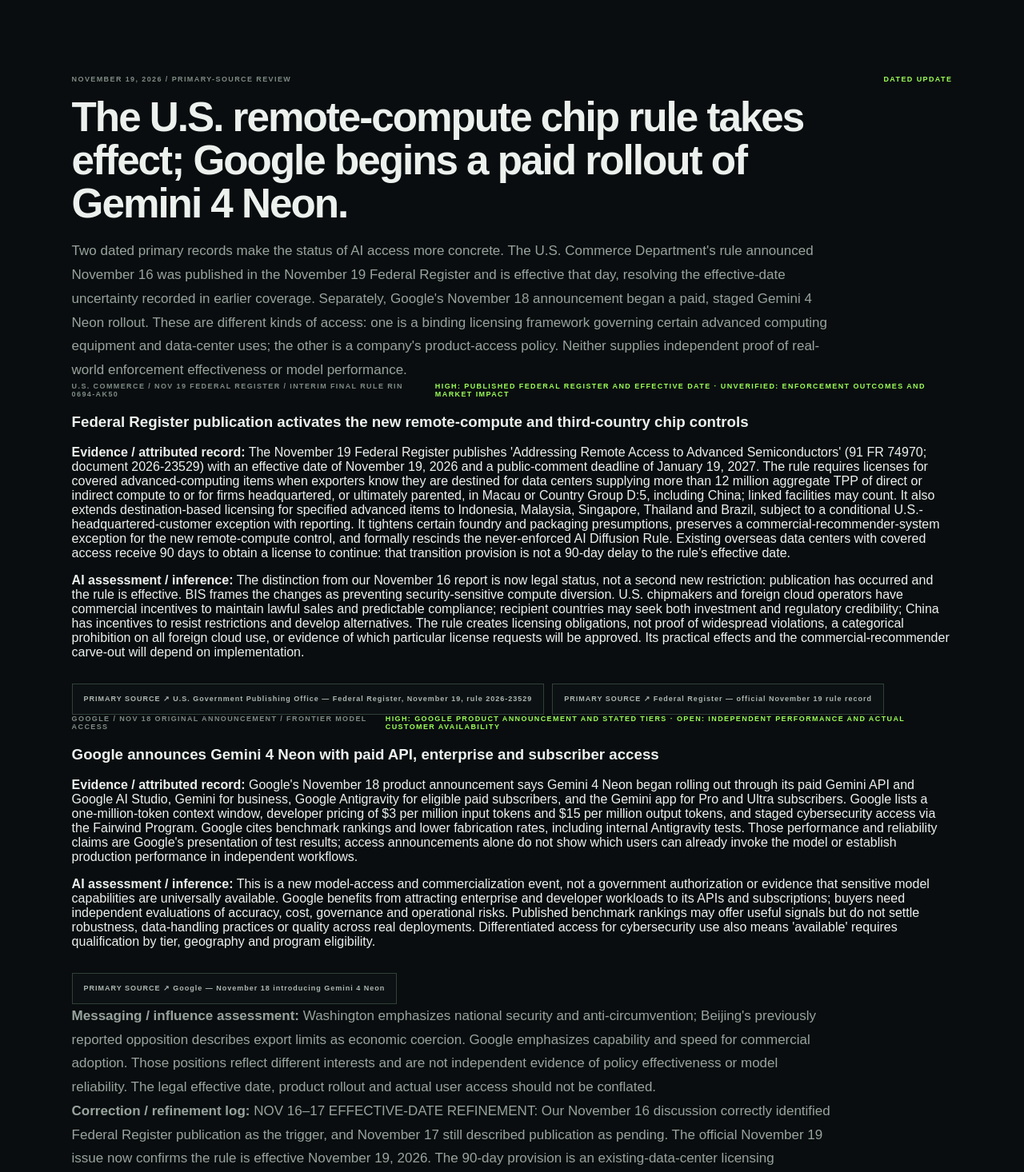
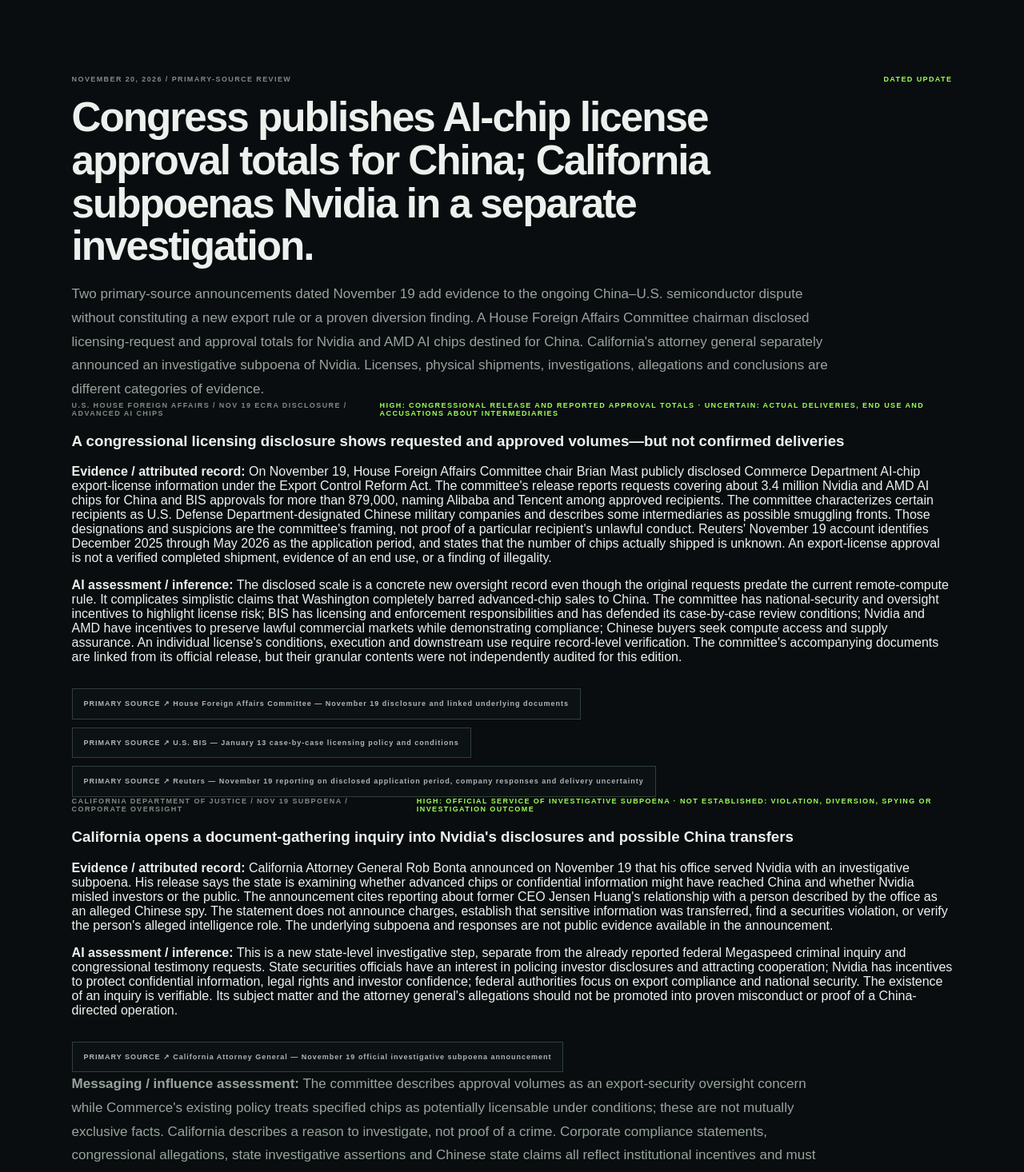
Before and after one commit to stjames22/wirelessrumor, a Next.js app: page /geopolitics in a window 1280 px wide. Shown: the part 4880-6346 px from the top of the page at 80% size. Built offline with nearby package versions, Linux system fonts and the light colour scheme.

Commit message:
editorial: Nov 20 House China AI-chip licenses and California Nvidia subpoena

```diff
--- a/app/geopolitics/page.tsx
+++ b/app/geopolitics/page.tsx
@@ -84,6 +84,60 @@ const briefs = [
 
 
 const datedEditorialUpdates = [
+  {
+    "date": "NOVEMBER 20, 2026",
+    "slug": "2026-11-20-house-ai-chip-license-disclosure-california-nvidia-subpoena",
+    "title": "Congress publishes AI-chip license approval totals for China; California subpoenas Nvidia in a separate investigation.",
+    "overview": "Two primary-source announcements dated November 19 add evidence to the ongoing China–U.S. semiconductor dispute without constituting a new export rule or a proven diversion finding. A House Foreign Affairs Committee chairman disclosed licensing-request and approval totals for Nvidia and AMD AI chips destined for China. California's attorney general separately announced an investigative subpoena of Nvidia. Licenses, physical shipments, investigations, allegations and conclusions are different categories of evidence.",
+    "developments": [
+      {
+        "label": "U.S. HOUSE FOREIGN AFFAIRS / NOV 19 ECRA DISCLOSURE / ADVANCED AI CHIPS",
+        "headline": "A congressional licensing disclosure shows requested and approved volumes—but not confirmed deliveries",
+        "fact": "On November 19, House Foreign Affairs Committee chair Brian Mast publicly disclosed Commerce Department AI-chip export-license information under the Export Control Reform Act. The committee's release reports requests covering about 3.4 million Nvidia and AMD AI chips for China and BIS approvals for more than 879,000, naming Alibaba and Tencent among approved recipients. The committee characterizes certain recipients as U.S. Defense Department-designated Chinese military companies and describes some intermediaries as possible smuggling fronts. Those designations and suspicions are the committee's framing, not proof of a particular recipient's unlawful conduct. Reuters' November 19 account identifies December 2025 through May 2026 as the application period, and states that the number of chips actually shipped is unknown. An export-license approval is not a verified completed shipment, evidence of an end use, or a finding of illegality.",
+        "assessment": "The disclosed scale is a concrete new oversight record even though the original requests predate the current remote-compute rule. It complicates simplistic claims that Washington completely barred advanced-chip sales to China. The committee has national-security and oversight incentives to highlight license risk; BIS has licensing and enforcement responsibilities and has defended its case-by-case review conditions; Nvidia and AMD have incentives to preserve lawful commercial markets while demonstrating compliance; Chinese buyers seek compute access and supply assurance. An individual license's conditions, execution and downstream use require record-level verification. The committee's accompanying documents are linked from its official release, but their granular contents were not independently audited for this edition.",
+        "confidence": "HIGH: CONGRESSIONAL RELEASE AND REPORTED APPROVAL TOTALS · UNCERTAIN: ACTUAL DELIVERIES, END USE AND ACCUSATIONS ABOUT INTERMEDIARIES",
+        "sources": [
+          [
+            "House Foreign Affairs Committee — November 19 disclosure and linked underlying documents",
+            "https://foreignaffairs.house.gov/news/press-releases/chairman-brian-mast-exercises-legislative-authority-to-publicly-release-ai-chip-license-information-for-china"
+          ],
+          [
+            "U.S. BIS — January 13 case-by-case licensing policy and conditions",
+            "https://www.bis.gov/press-release/department-commerce-revises-license-review-policy-semiconductors-exported-china"
+          ],
+          [
+            "Reuters — November 19 reporting on disclosed application period, company responses and delivery uncertainty",
+            "https://www.reuters.com/world/license-information-ai-chips-sent-china-released-by-us-house-committee-2026-11-19/"
+          ]
+        ]
+      },
+      {
+        "label": "CALIFORNIA DEPARTMENT OF JUSTICE / NOV 19 SUBPOENA / CORPORATE OVERSIGHT",
+        "headline": "California opens a document-gathering inquiry into Nvidia's disclosures and possible China transfers",
+        "fact": "California Attorney General Rob Bonta announced on November 19 that his office served Nvidia with an investigative subpoena. His release says the state is examining whether advanced chips or confidential information might have reached China and whether Nvidia misled investors or the public. The announcement cites reporting about former CEO Jensen Huang's relationship with a person described by the office as an alleged Chinese spy. The statement does not announce charges, establish that sensitive information was transferred, find a securities violation, or verify the person's alleged intelligence role. The underlying subpoena and responses are not public evidence available in the announcement.",
+        "assessment": "This is a new state-level investigative step, separate from the already reported federal Megaspeed criminal inquiry and congressional testimony requests. State securities officials have an interest in policing investor disclosures and attracting cooperation; Nvidia has incentives to protect confidential information, legal rights and investor confidence; federal authorities focus on export compliance and national security. The existence of an inquiry is verifiable. Its subject matter and the attorney general's allegations should not be promoted into proven misconduct or proof of a China-directed operation.",
+        "confidence": "HIGH: OFFICIAL SERVICE OF INVESTIGATIVE SUBPOENA · NOT ESTABLISHED: VIOLATION, DIVERSION, SPYING OR INVESTIGATION OUTCOME",
+        "sources": [
+          [
+            "California Attorney General — November 19 official investigative subpoena announcement",
+            "https://oag.ca.gov/news/press-releases/attorney-general-bonta-serves-investigative-subpoena-nvidia"
+          ]
+        ]
+      }
+    ],
+    "messaging": "The committee describes approval volumes as an export-security oversight concern while Commerce's existing policy treats specified chips as potentially licensable under conditions; these are not mutually exclusive facts. California describes a reason to investigate, not proof of a crime. Corporate compliance statements, congressional allegations, state investigative assertions and Chinese state claims all reflect institutional incentives and must be tested against license records, actual shipment evidence and legally established findings. This is WirelessRumor editorial analysis, not the output of separate AI models or invented community participants.",
+    "correction": "CHRONOLOGY / LEGAL STATUS: Both government announcements are dated November 19; this November 20 editorial is a next-day assessment. The licensing applications/approvals concern an earlier period; they do not override the November 19 effective date of the separate remote-compute interim final rule. Nvidia's previously reported halt to licensed Hopper deliveries does not erase earlier approvals or prove how many approved chips shipped. Earlier articles, primary links and correction records remain in place.",
+    "sources": [
+      [
+        "House Foreign Affairs Committee — original November 19 licensing disclosure",
+        "https://foreignaffairs.house.gov/news/press-releases/chairman-brian-mast-exercises-legislative-authority-to-publicly-release-ai-chip-license-information-for-china"
+      ],
+      [
+        "California Department of Justice — original November 19 subpoena announcement",
+        "https://oag.ca.gov/news/press-releases/attorney-general-bonta-serves-investigative-subpoena-nvidia"
+      ]
+    ]
+  },
   {
     "date": "NOVEMBER 19, 2026",
     "slug": "2026-11-19-bis-rule-effective-gemini-neon-rollout",
```
